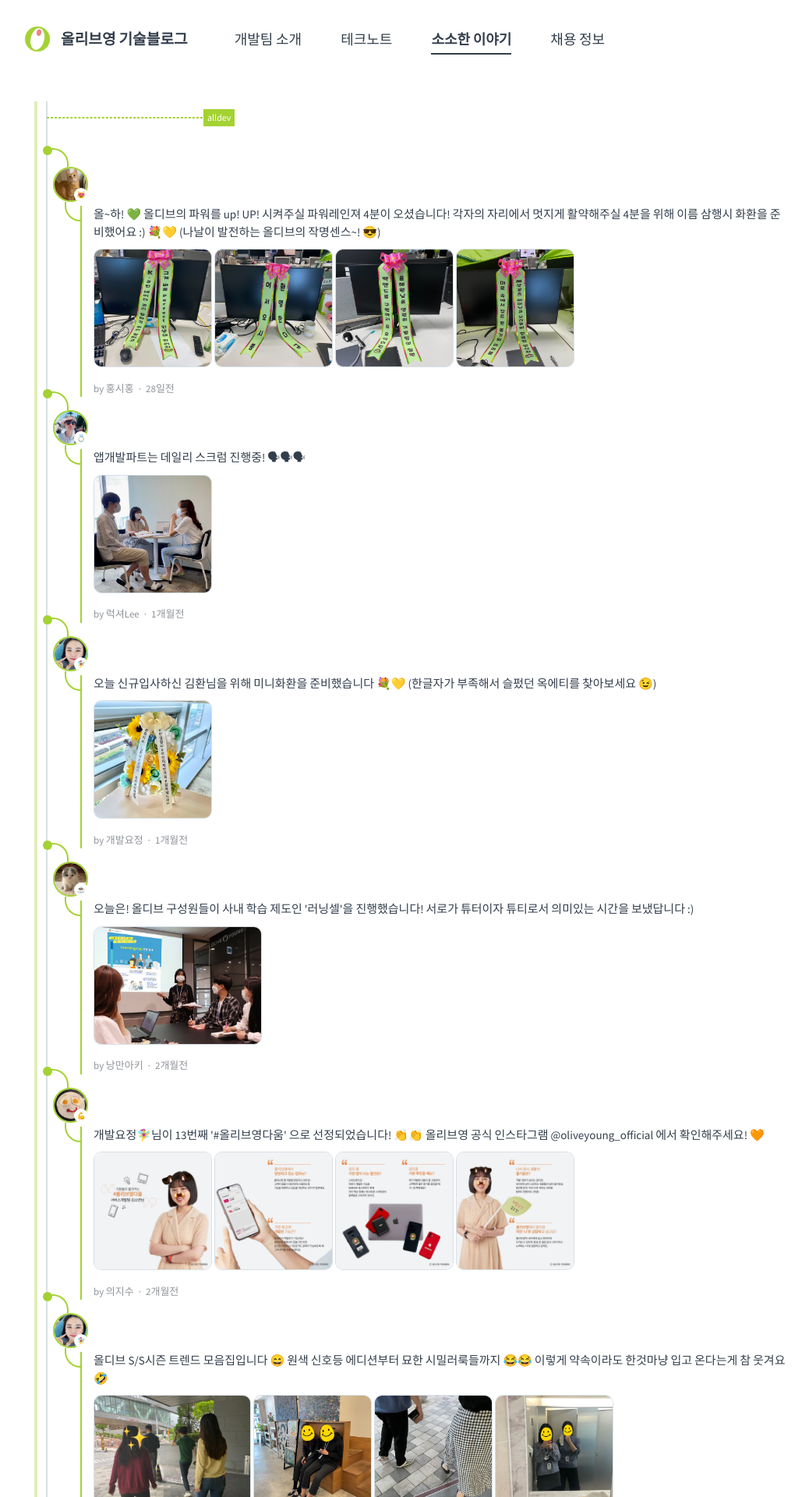
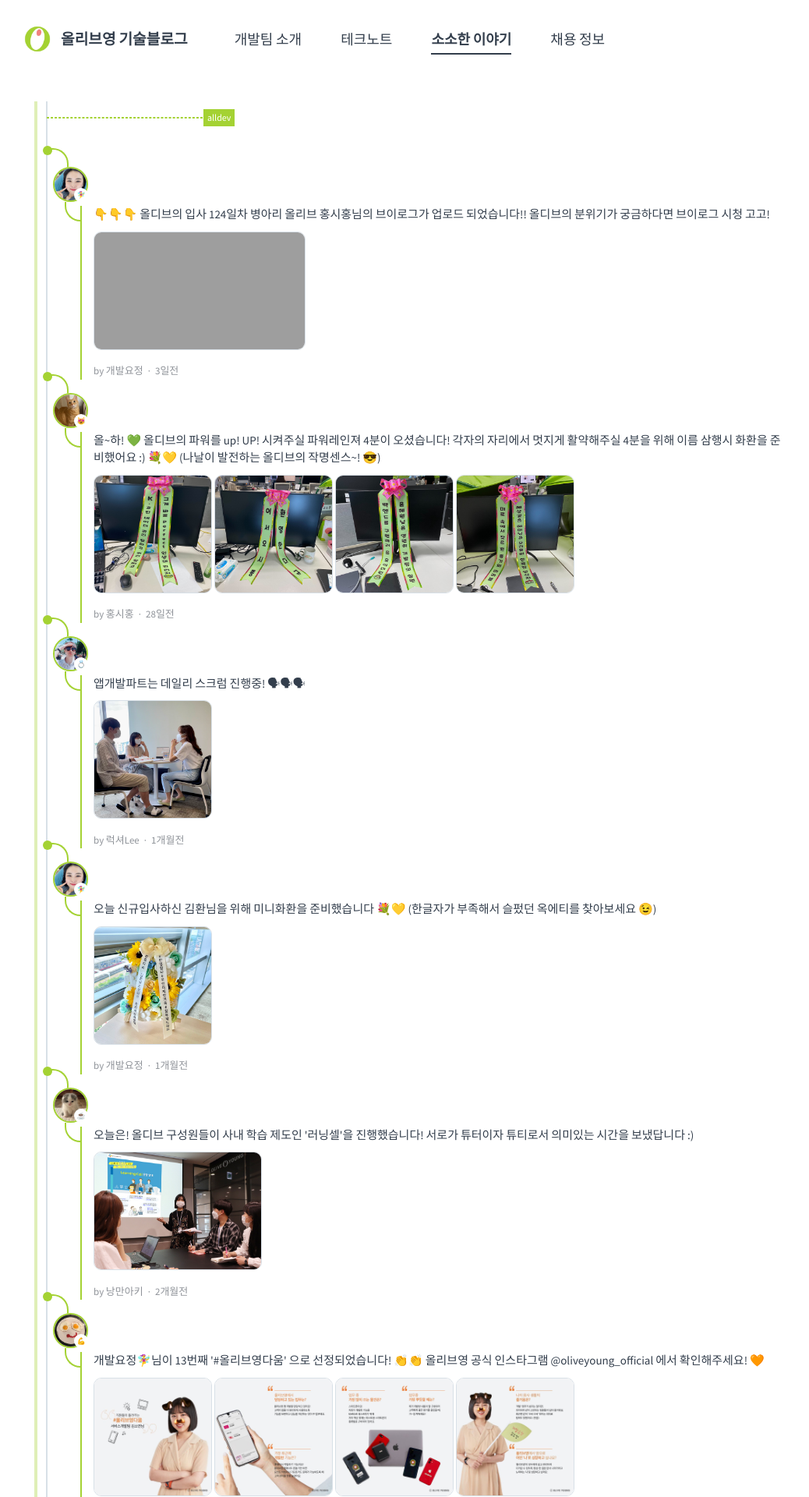
Before and after one commit to tedpark/oy-alldev.github.io, a Jekyll site: the page built from life/index.md, in a window 1280 px wide. Shown: the top 1920 px of the page at 78% size, without its empty margins (117-1155 px from the left). Built offline with Jekyll 4.4.1, drawn with Linux system fonts in a browser that asks for light colours; grey boxes are pictures that could not be loaded.

Commit message:
feature/브이로그 업데이트

```diff
--- a/_data/mention.yml
+++ b/_data/mention.yml
@@ -128,3 +128,10 @@
       name: 2021070803
     - type: photo
       name: 2021070804
+
+- writer: 834588
+  date: 2021-08-02 19:10
+  message: 👇👇👇 올디브의 입사 124일차 병아리 올리브 홍시홍님의 브이로그가 업로드 되었습니다!! 올디브의 분위기가 궁금하다면 브이로그 시청 고고!
+  media:
+    - type: video
+      name: big4xZFQ7c0
--- a/_includes/home.html
+++ b/_includes/home.html
@@ -13,6 +13,12 @@
         </table>
       </div>
     </div>
+    <div class="section">
+      <span class="title"><span class="label-emoji">🤟</span>&nbsp;개발팀의 분위기가 궁금하다면?</span>
+      <div class="content video">
+        <iframe src="https://www.youtube.com/embed/big4xZFQ7c0" title="YouTube video player" frameborder="0" allow="accelerometer; autoplay; clipboard-write; encrypted-media; gyroscope; picture-in-picture" allowfullscreen></iframe>
+      </div>
+    </div>
   </section>
 
   <a href="https://programmers.co.kr/competitions/1583/2021-cj-oliveyoung-challenge" target="_blank">
--- a/_includes/mention.html
+++ b/_includes/mention.html
@@ -15,10 +15,20 @@
     {% if mention.media != null %}
     <div class="media">
       {% for file in mention.media %}
-      {% assign item = site.static_files | where: 'basename', file.name | first %}
-      <div class="image-wrap">
-        <img class="img-content" src="{{ item.path }}" onclick="return openModal('{{ item.path }}', '{{ mention.date }}','{{ forloop.index }}')">
-      </div>
+        {% if file.type == 'video' %}
+          <div class="video-wrap">
+            <a href="https://www.youtube.com/watch?v=big4xZFQ7c0" target="_blank">
+              <div>
+                <img class="video-content" src="http://img.youtube.com/vi/{{file.name}}/0.jpg">
+              </div>
+            </a>
+          </div>
+        {% else %}
+          {% assign item = site.static_files | where: 'basename', file.name | first %}
+          <div class="image-wrap">
+            <img class="img-content" src="{{ item.path }}" onclick="return openModal('{{ item.path }}', '{{ mention.date }}','{{ forloop.index }}')">
+          </div>
+        {% endif %}
       {% endfor %}
     </div>
     {% endif %}
--- a/_sass/_home.scss
+++ b/_sass/_home.scss
@@ -64,6 +64,18 @@
 					border: none;
 				}
 			}
+
+			&.video iframe {
+				width: 100%;
+				height: 450px;
+
+				@media (max-width: $break-medium) {
+					height: 300px;
+				}
+				@media (max-width: $break-small) {
+					height: 180px;
+				}
+			}
 		}
 	}
 }
--- a/_sass/_life.scss
+++ b/_sass/_life.scss
@@ -184,19 +184,29 @@
           .media {
             margin-top: 10px;
 
-            .image-wrap {
+            .image-wrap, .video-wrap {
               overflow: hidden;
               border-radius: 10px;
               display: inline-table;
               border: 1px solid $grey-2;
             }
 
+            .image-wrap img {
+              height: 150px;
+            }
+
+            .video-wrap img {
+              width: 270px;
+              height: 150px;
+            }
+
             img {
+              height: 150px;
               background-color: $grey-9;
-              height: 150px;
               -webkit-transform: scale(1);
               -webkit-transition: all 0.3s ease-in-out;
               margin: 0;
+              object-fit: cover;
 
               &:hover {
                 cursor: pointer;
```
